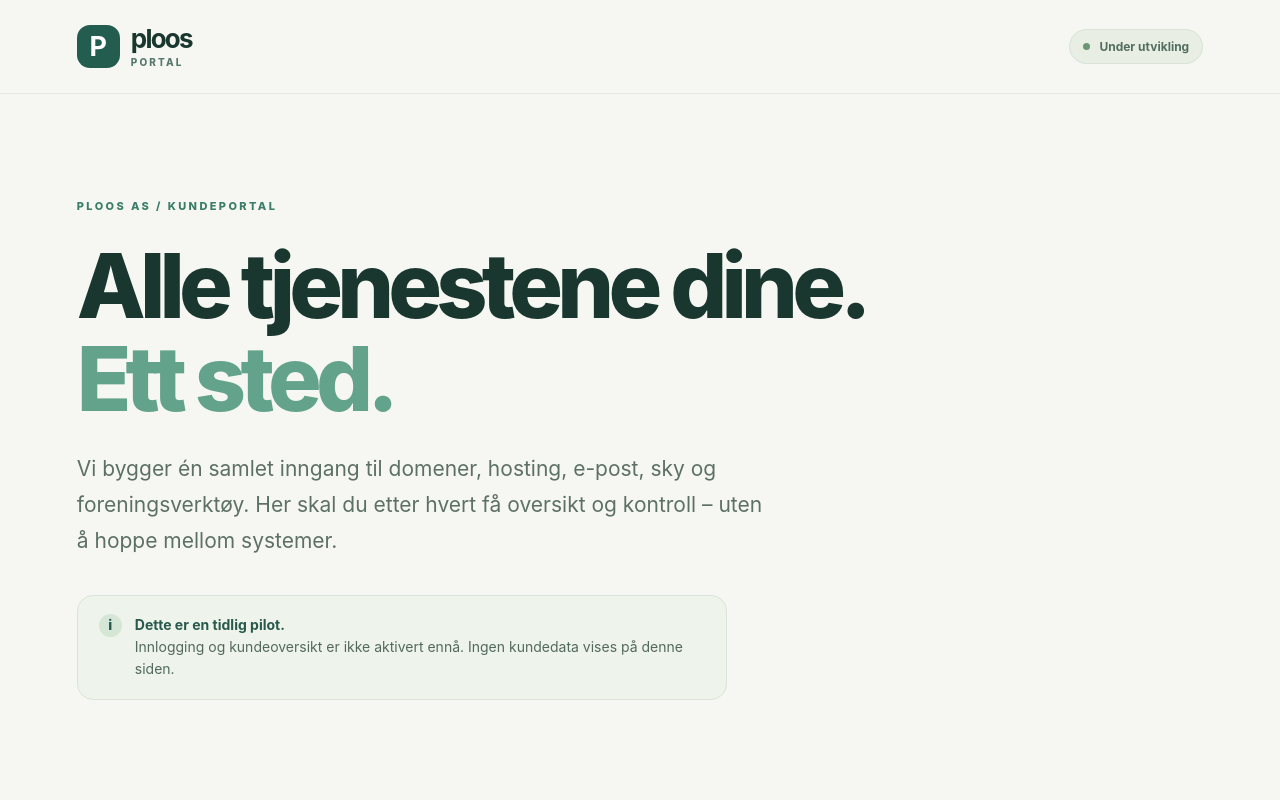
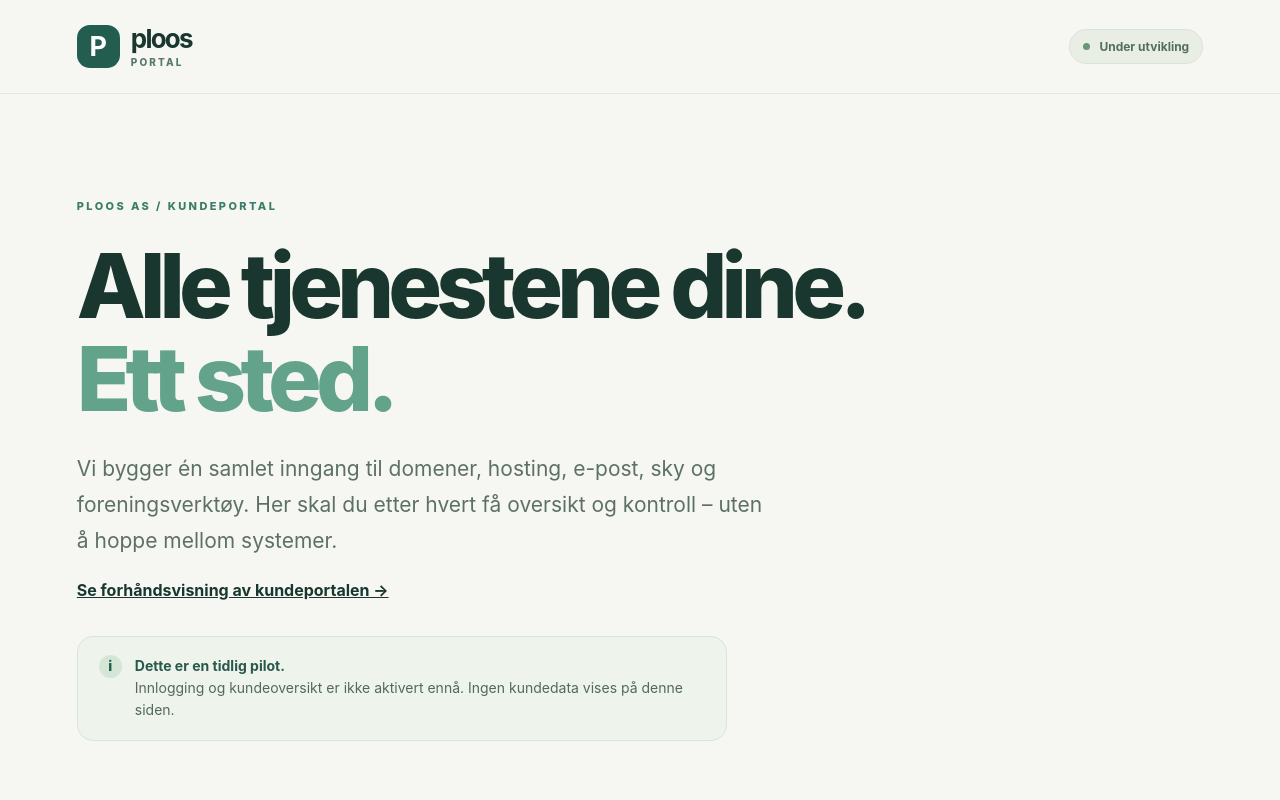
Before and after one commit to Ploos-AS/Ploos-Portal, a SvelteKit app: page / in a window 1280 px wide. Shown: the top 800 px of the page. Built offline with nearby package versions, Linux system fonts and the light colour scheme.

Commit message:
feat: link to dashboard preview

```diff
--- a/src/routes/+page.svelte
+++ b/src/routes/+page.svelte
@@ -29,6 +29,7 @@
       <span class="eyebrow">PLOOS AS / KUNDEPORTAL</span>
       <h1>Alle tjenestene dine.<br /><em>Ett sted.</em></h1>
       <p class="lead">Vi bygger én samlet inngang til domener, hosting, e-post, sky og foreningsverktøy. Her skal du etter hvert få oversikt og kontroll – uten å hoppe mellom systemer.</p>
+      <p><a href="/preview" style="text-decoration: underline; font-weight: 700;">Se forhåndsvisning av kundeportalen →</a></p>
       <div class="notice" role="status">
         <span class="notice-icon" aria-hidden="true">i</span>
         <div><strong>Dette er en tidlig pilot.</strong><br />Innlogging og kundeoversikt er ikke aktivert ennå. Ingen kundedata vises på denne siden.</div>
```
